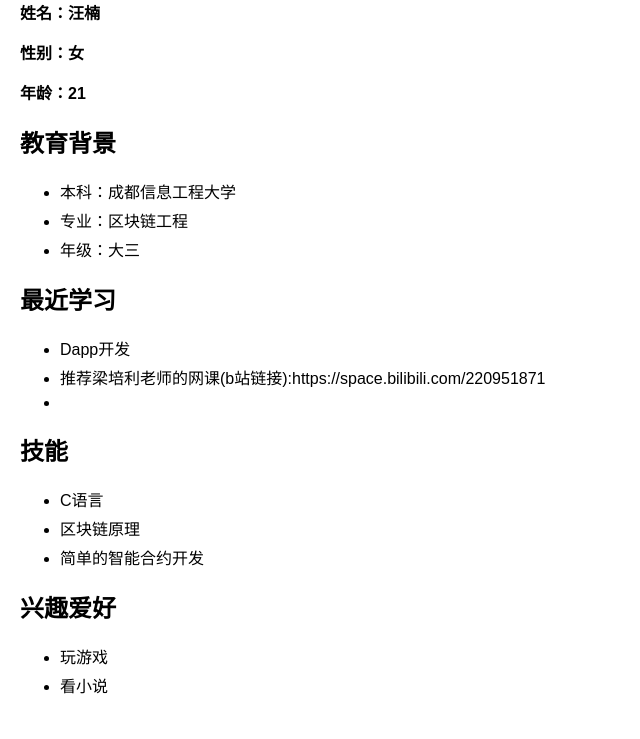
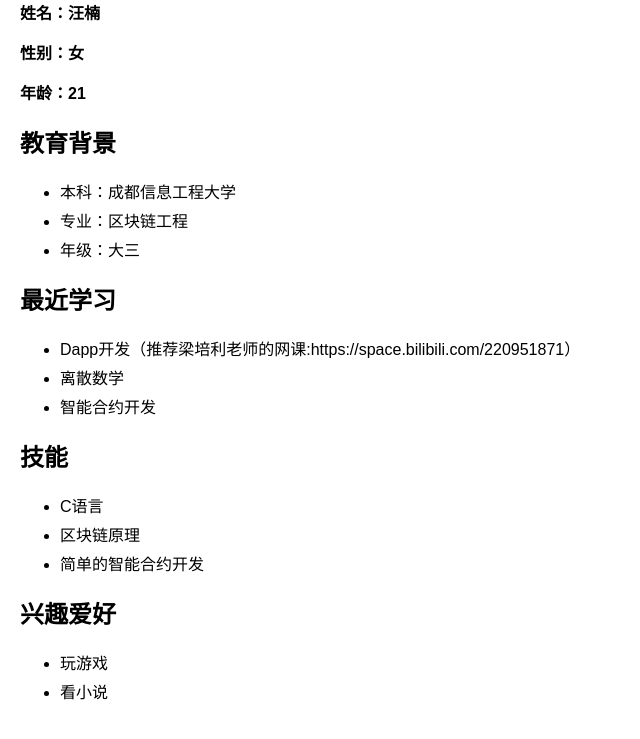
Before and after one commit to wnanbab/wnanbab.github.io, a plain HTML site: page index.html in a window 1280 px wide. Shown: the part 107-846 px from the top of the page, without its empty margins (0-640 px from the left). Drawn offline with Linux system fonts and the light colour scheme.

Commit message:
Update index.html

```diff
--- a/index.html
+++ b/index.html
@@ -43,9 +43,9 @@
 
   <h2>最近学习</h2>
   <ul>
-    <li>Dapp开发</li>
-    <li>推荐梁培利老师的网课(b站链接):https://space.bilibili.com/220951871</li>
-    <li></li>
+    <li>Dapp开发（推荐梁培利老师的网课:https://space.bilibili.com/220951871）</li>
+    <li>离散数学</li>
+    <li>智能合约开发</li>
   </ul>
 
   <h2>技能</h2>
```
